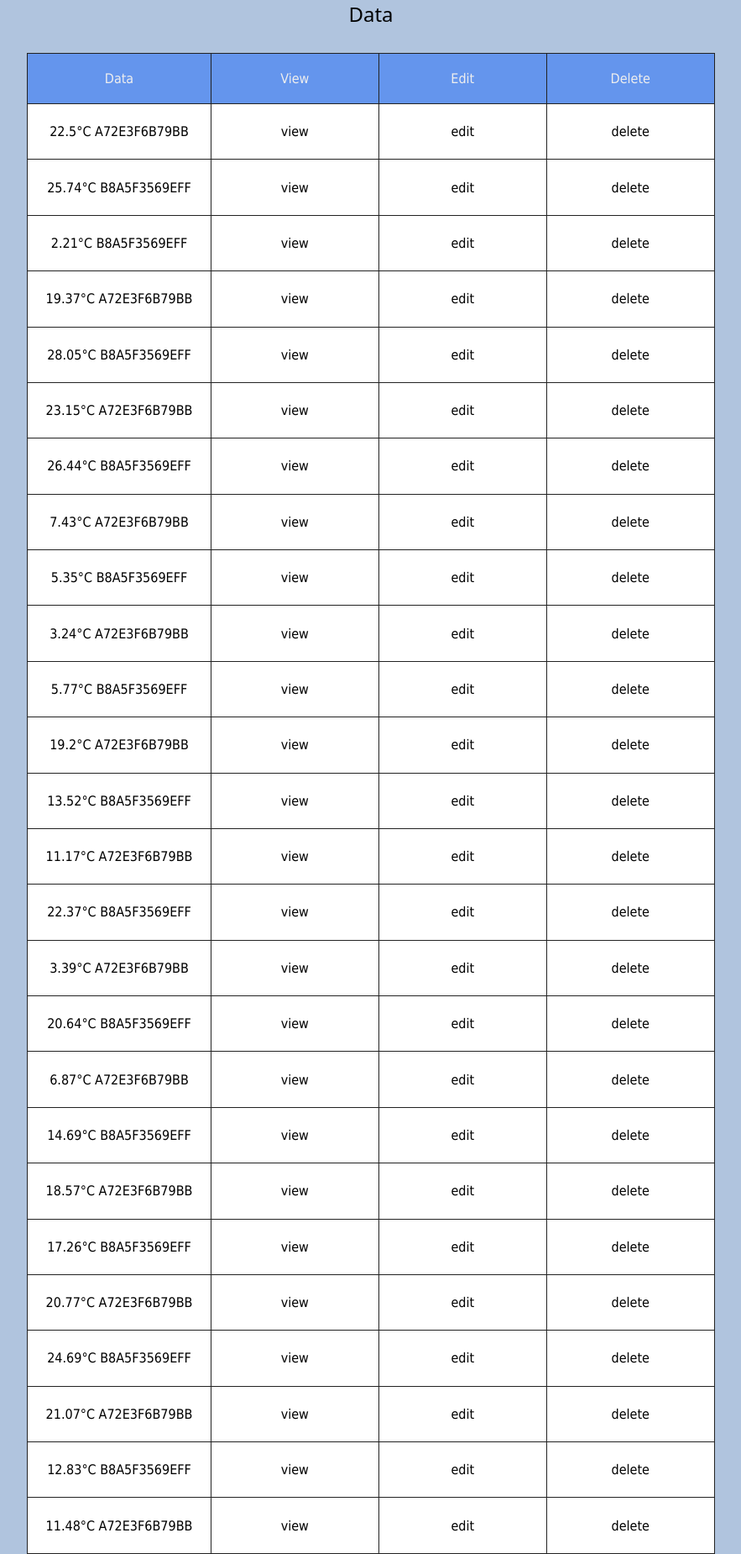
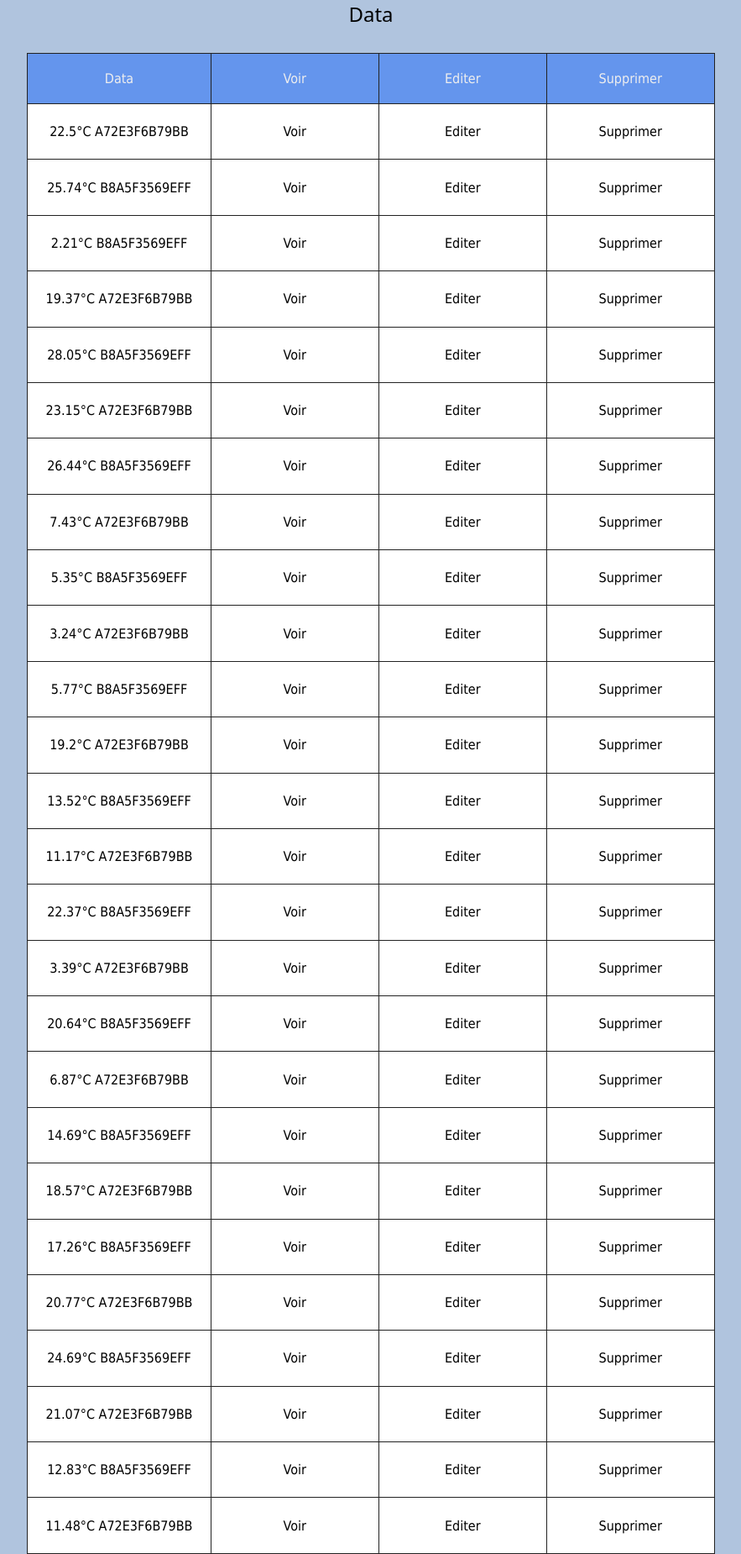
Before and after one commit to LiamTHCH/SAE24, a Django app: page /data/list/ in a window 1280 px wide. Shown: the part 67-1917 px from the top of the page at 84% size, without its empty margins (198-1081 px from the left). Run offline with Django 4.2, Linux system fonts and the light colour scheme; data comes from the database, SQL or seed files in the repository; both versions use the stored data as it was after the commit.

Commit message:
ajout donner
Signed-off-by: Liam Thomas-Chollier <90798991+LiamTHCH@users.noreply.github.com>

```diff
--- a/mySAE24/templates/data/data_list.html
+++ b/mySAE24/templates/data/data_list.html
@@ -5,16 +5,16 @@
 <table class="table table-fluid">
         <tr>
             <th>Data</th>
-            <th>View</th>
-            <th>Edit</th>
-            <th>Delete</th>
+            <th>Voir</th>
+            <th>Editer</th>
+            <th>Supprimer</th>
         </tr>
         {% for Data in object_list %}
         <tr>
             <td>{{ Data }}</td>
-            <td><a href="{% url "data_detail" Data.id %}">view</a></td>
-            <td><a href="{% url "data_update" Data.id %}">edit</a></td>
-            <td><a href="{% url "data_delete" Data.id %}">delete</a></td>
+            <td><a href="{% url "data_detail" Data.id %}">Voir</a></td>
+            <td><a href="{% url "data_update" Data.id %}">Editer</a></td>
+            <td><a href="{% url "data_delete" Data.id %}">Supprimer</a></td>
         </tr>
         {% endfor %}
 </table>
```
Also changed, not shown: db.sqlite3.
